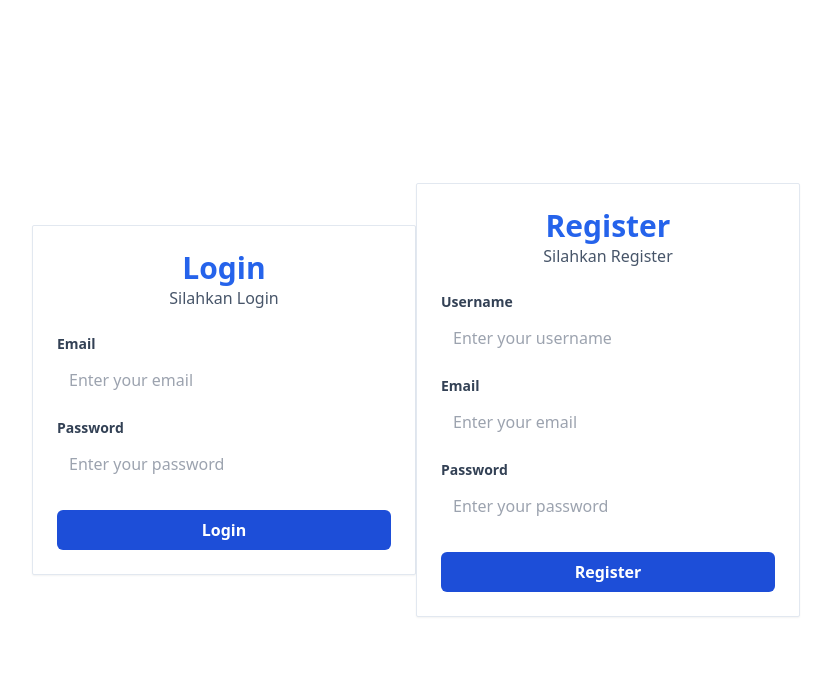
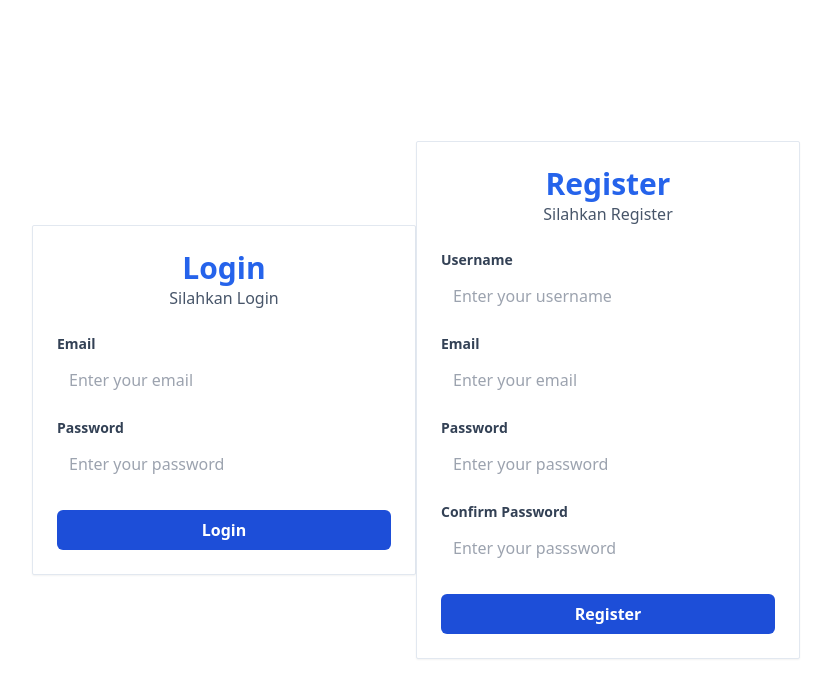
Before and after one commit to ridhocrnv/Belajar-React, a React (Vite) app: page / in a window 1280 px wide. Shown: the top 698 px of the page, without its empty margins (224-1055 px from the left). Built offline with nearby package versions, Linux system fonts and the light colour scheme.

Commit message:
feat: menambahkan input untuk confirm password pada App.jsx

```diff
--- a/src/App.jsx
+++ b/src/App.jsx
@@ -52,6 +52,11 @@ function App() {
                             type="password"
                             placeholder="Enter your password"
                         />
+                        <Input
+                            label="Confirm Password"
+                            type="password"
+                            placeholder="Enter your passsword"
+                        />
 
                         <Button variant="blue" type="submit" className="w-full mt-2">
                             Register
```
